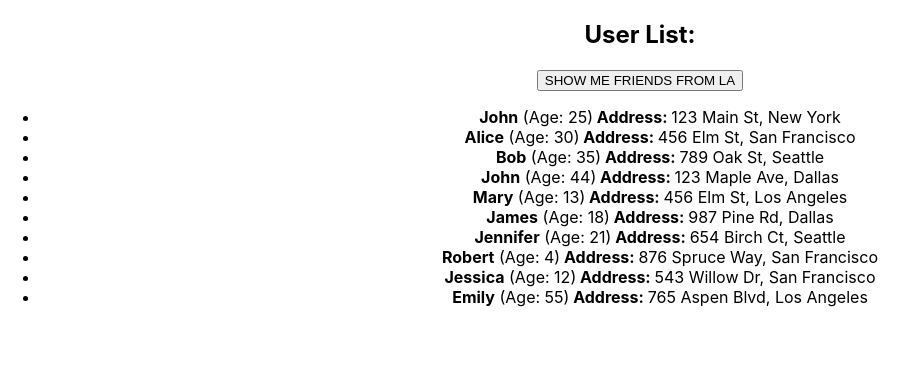
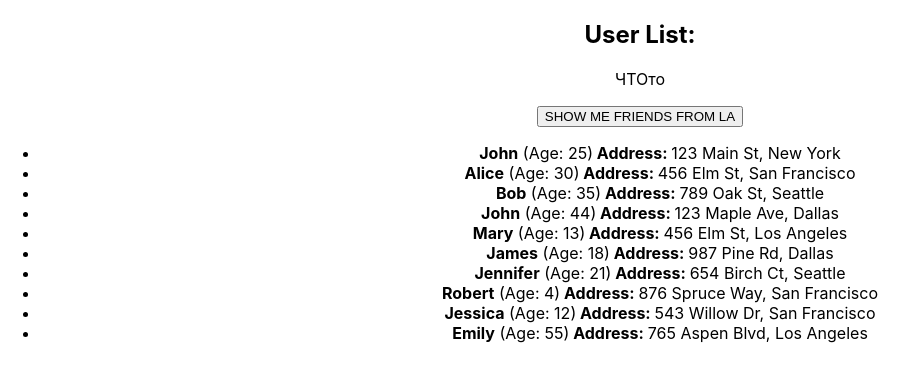
Before and after one commit to OlegParhomenko/Homeworks, a React (Create React App) app: page / in a window 1280 px wide. Shown: the top 382 px of the page, without its empty margins (0-918 px from the left). Built offline with nearby package versions, Linux system fonts and the light colour scheme.

Commit message:
fix bag HW2 and add CurrentUser component to App.tsx

```diff
--- a/src/HW/2/CurrentUser.tsx
+++ b/src/HW/2/CurrentUser.tsx
@@ -1,8 +1,10 @@
 import { UserType } from './HW2';
 
 type CurrentUserPropsType = {
-  user: any // пропиши типизацию
+  user: UserType
 };
+
+
 
 export const CurrentUser = (props: CurrentUserPropsType) => {
   return (
--- a/src/HW/2/UserList2.tsx
+++ b/src/HW/2/UserList2.tsx
@@ -10,7 +10,7 @@ export const UserList2 = (props: UserList2PropsType) => {
 	return (
 		<div id={'hw02-users'}>
 			<h2>User List:</h2>
-
+			<p>ЧТОто</p>
 			<button id={'hw02-filter-button'} onClick={props.filterUsers}>SHOW ME FRIENDS FROM LA</button>
 
 			<ul>
```
